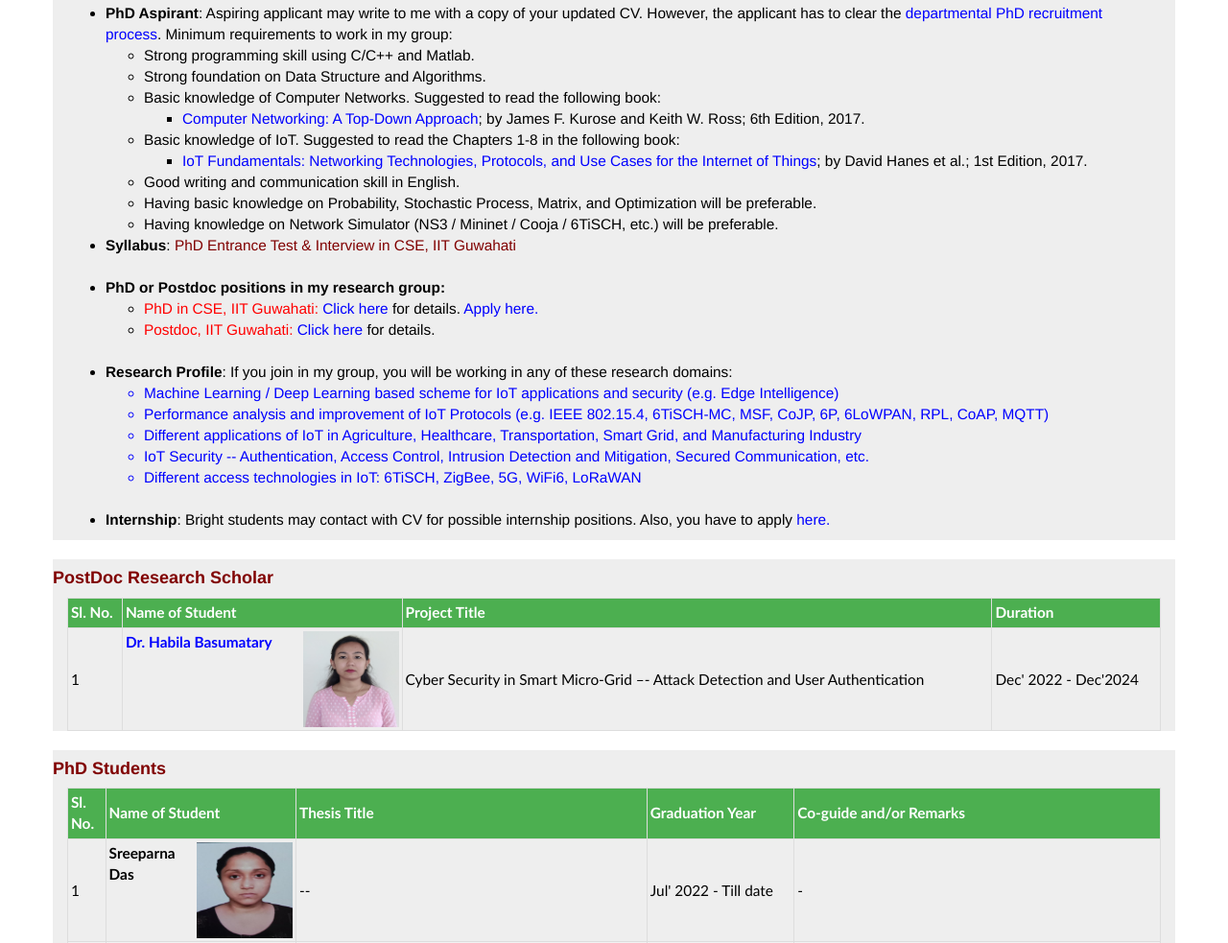
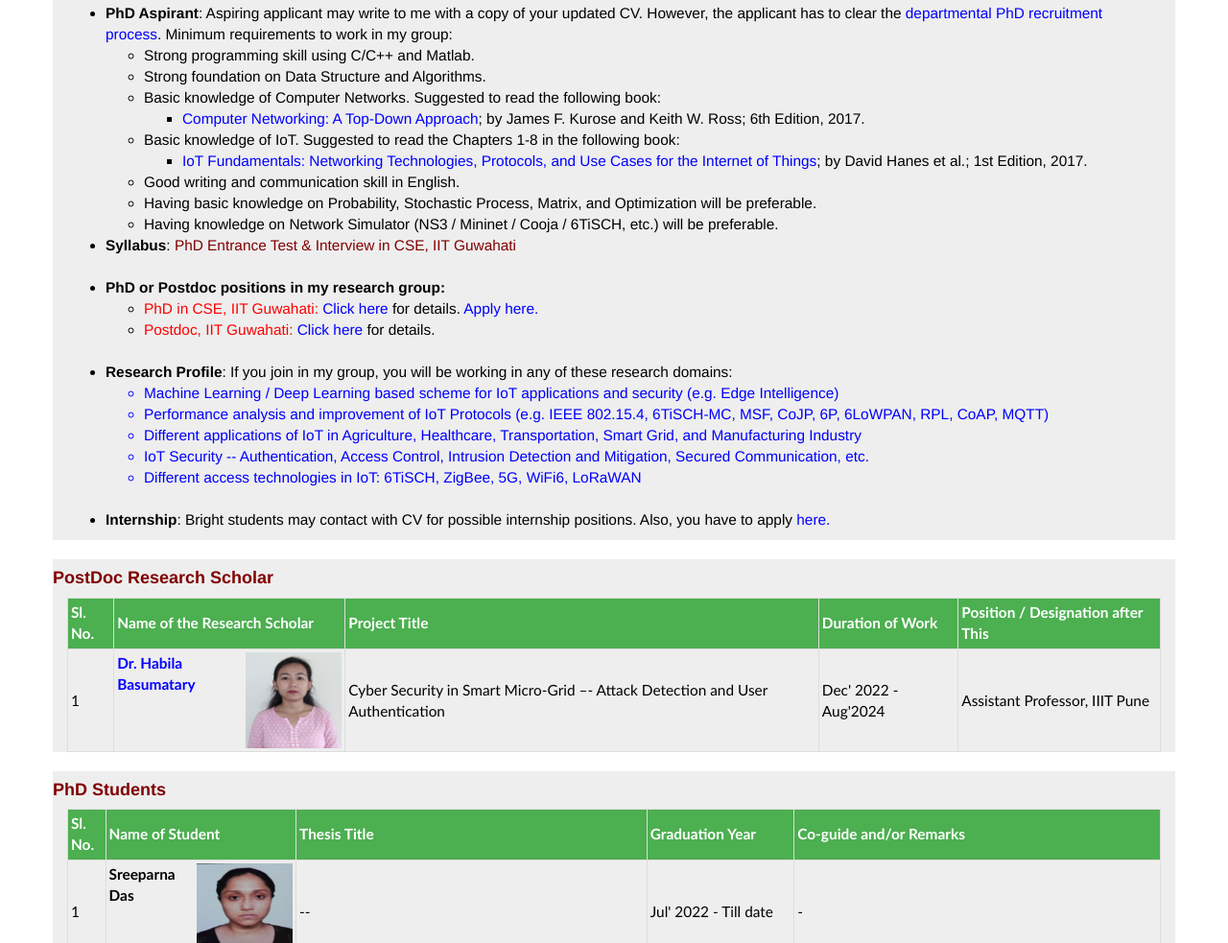
Before and after one commit to manaskhatua/manaskhatua.github.io, a plain HTML site: page student.html in a window 1280 px wide. Shown: the part 267-1250 px from the top of the page at 96% size. Drawn offline with nearby package versions, Linux system fonts and the light colour scheme.

Commit message:
Update student.html on 15-10-2024

```diff
--- a/student.html
+++ b/student.html
@@ -222,9 +222,10 @@
 				<thead>
   					<tr>
     					<th>Sl. No.</th>
-    					<th>Name of Student</th>
+    					<th>Name of the Research Scholar</th>
     					<th>Project Title</th>
-    					<th>Duration</th>
+    					<th>Duration of Work</th>
+    					<th>Position / Designation after This</th>
     					<!--th>Co-guide and/or Remarks</th-->
   					</tr>
   					</thead>
@@ -233,10 +234,11 @@
 					<tr>
     					<td></td>
     					<td><img src="images/student/Habila-Basumatary.jpg" width="100" height="100" align="right" class="img1">
-    					<a href="https://scholar.google.com/citations?user=uUoVLG4AAAAJ&hl=en" target="_blank"><font color="blue"><b>Dr. Habila Basumatary</b></font></a></td>
+    					<a href="https://www.iiitp.ac.in/page/dr-habila-basumatary/" target="_blank"><font color="blue"><b>Dr. Habila Basumatary</b></font></a></td>
     					<td>Cyber Security in Smart Micro-Grid –- Attack Detection and User Authentication</td>
-    					<td>Dec' 2022 - Dec'2024</td>
+    					<td>Dec' 2022 - Aug'2024</td>
     					<!--td>Dr. Shabari Nath, Dept. of EEE, IIT Guwahati</td-->
+    					<td>Assistant Professor, IIIT Pune</td>
   					</tr>
 					</tbody>
 				</table>
```
